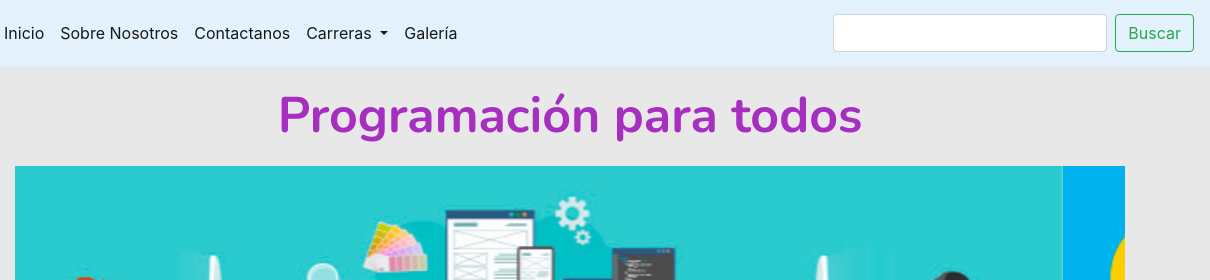
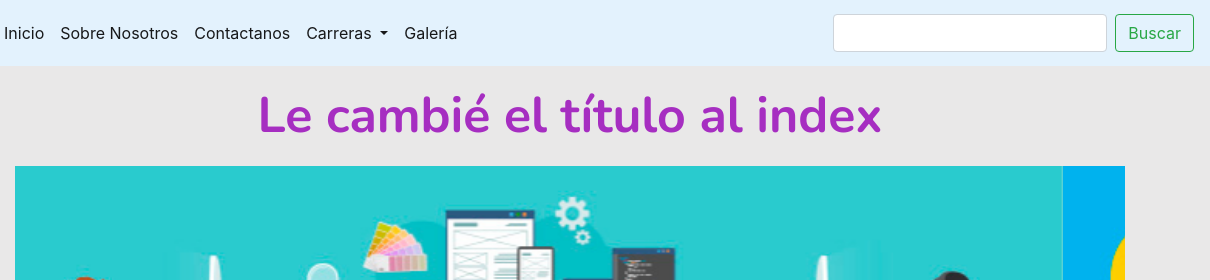
Before and after one commit to AlejoMiceli/primer-proyecto, a website: page index.html in a window 1280 px wide. Shown: the top 280 px of the page, 70-1280 px from the left. Drawn offline with nearby package versions, Linux system fonts and the light colour scheme; a web font is replaced by a local one.

Commit message:
le cambié el título al index

```diff
--- a/index.html
+++ b/index.html
@@ -62,7 +62,7 @@
  	<main>
 
 	<div>
-		<h1 class="titulo animate__animated animate__pulse titulo">Programación para todos</h1>
+		<h1 class="titulo animate__animated animate__pulse titulo">Le cambié el título al index</h1>
 	</div>
 
 
```
Also changed, not shown: 1 other file.
